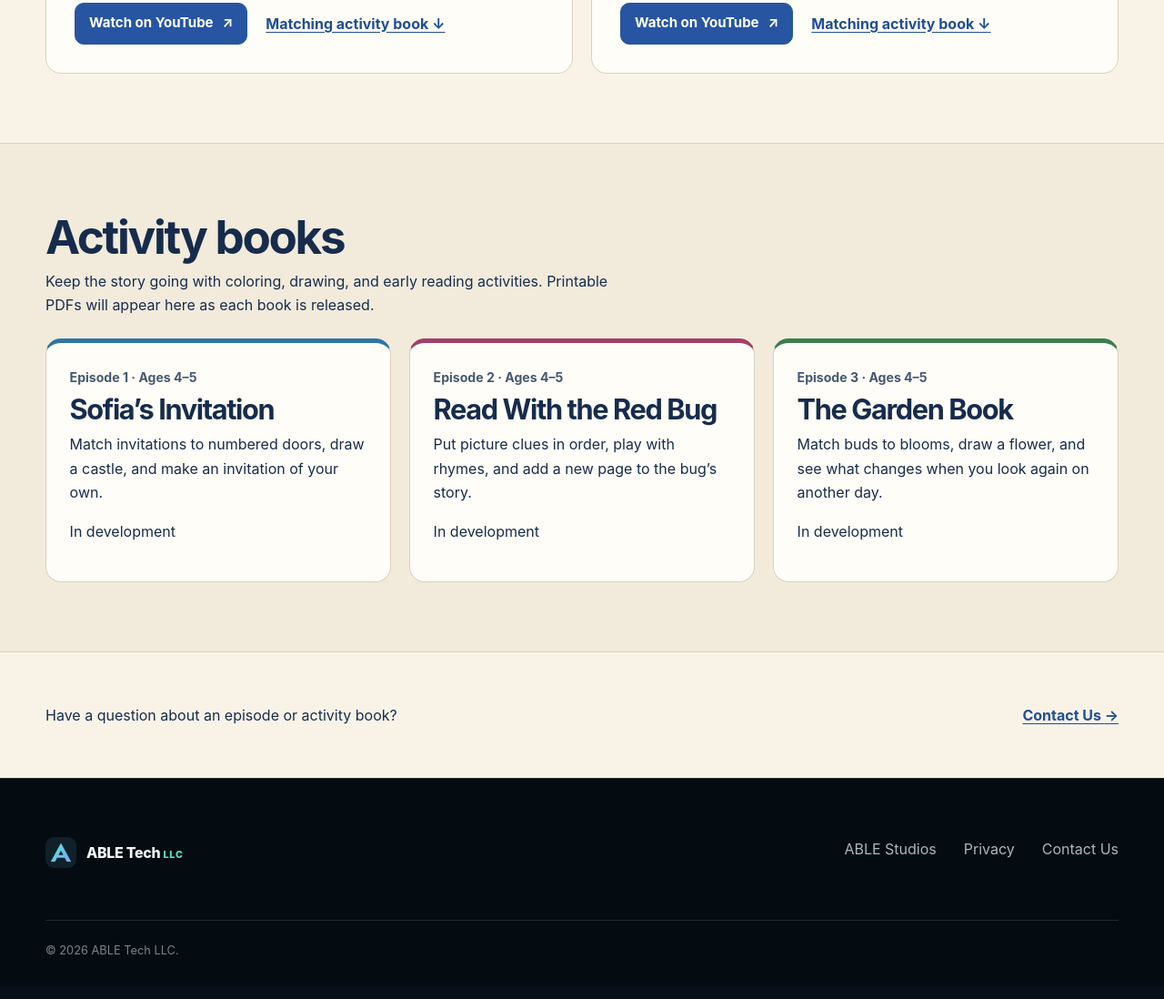
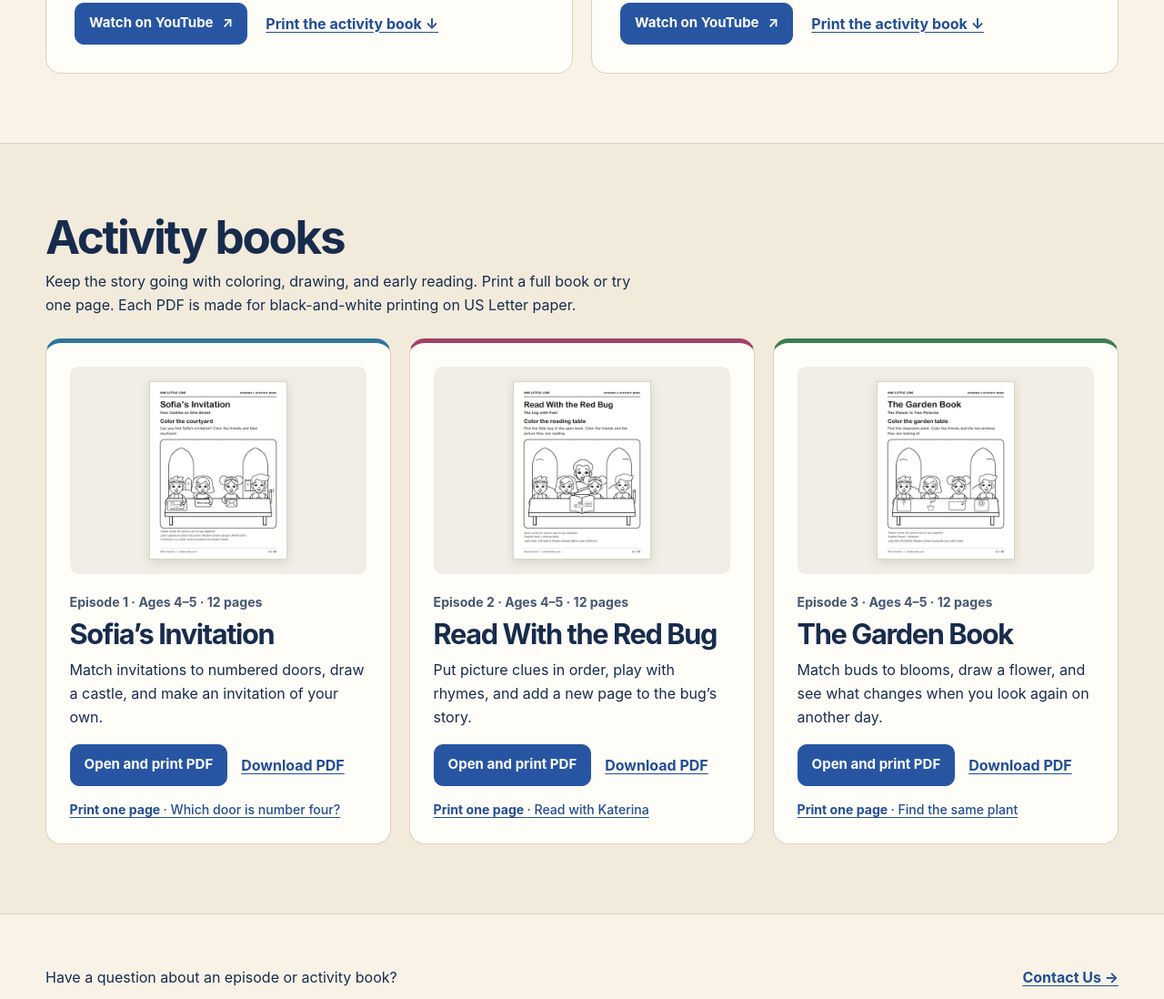
Before and after one commit to BrianAlvinTaylor/able-tech-website, a plain HTML site: page studios/one-little-line/index.html in a window 1280 px wide. Shown: the part 1374-2472 px from the top of the page at 91% size. Drawn offline with Linux system fonts and the light colour scheme.

Commit message:
Publish the activity book print and download links

```diff
--- a/studios/one-little-line/index.html
+++ b/studios/one-little-line/index.html
@@ -42,7 +42,7 @@
             <p>Join Niko, Katerina, Sofia, and Dimitris in a world inspired by Greece. In each short animated story, children draw a picture step by step, read one little line aloud, and learn words in English, Latin, and Modern Greek.</p>
             <div class="studio-actions">
               <a class="studio-button" href="#episodes">Watch episodes <span aria-hidden="true">↓</span></a>
-              <a class="studio-button studio-button-outline" href="#activity-books">Activity books <span aria-hidden="true">↓</span></a>
+              <a class="studio-button studio-button-outline" href="#activity-books">Print activity books <span aria-hidden="true">↓</span></a>
             </div>
           </div>
           <img class="series-hero-image" src="../assets/cast-at-the-table.webp" alt="Katerina, Sofia, Dimitris, and Niko show their drawings together" width="1200" height="675" fetchpriority="high">
@@ -64,7 +64,7 @@
             <p>Draw a castle and help Sofia use an address to find the right door on Olive Lane.</p>
             <div class="studio-actions">
               <a class="studio-button" href="https://www.youtube.com/watch?v=7IvpIEPmskY" aria-label="Watch Four Castles on One Street on YouTube">Watch on YouTube <span aria-hidden="true">↗</span></a>
-              <a class="studio-link" href="#sofias-invitation">Matching activity book <span aria-hidden="true">↓</span></a>
+              <a class="studio-link" href="#sofias-invitation">Print the activity book <span aria-hidden="true">↓</span></a>
             </div>
           </div>
         </article>
@@ -76,7 +76,7 @@
             <p>Read the clues, find out what the red bug is sitting on, and draw a book for a new ending.</p>
             <div class="studio-actions">
               <a class="studio-button" href="https://www.youtube.com/watch?v=rT4VCp7CnNA" aria-label="Watch The Log with Feet on YouTube">Watch on YouTube <span aria-hidden="true">↗</span></a>
-              <a class="studio-link" href="#read-with-the-red-bug">Matching activity book <span aria-hidden="true">↓</span></a>
+              <a class="studio-link" href="#read-with-the-red-bug">Print the activity book <span aria-hidden="true">↓</span></a>
             </div>
           </div>
         </article>
@@ -88,27 +88,48 @@
         <div class="studio-section-heading">
           <div>
             <h2 id="activity-books-title">Activity books</h2>
-            <p>Keep the story going with coloring, drawing, and early reading activities. Printable PDFs will appear here as each book is released.</p>
+            <p>Keep the story going with coloring, drawing, and early reading. Print a full book or try one page. Each PDF is made for black-and-white printing on US Letter paper.</p>
           </div>
         </div>
         <div class="series-book-grid">
           <article class="series-book" id="sofias-invitation">
-            <p class="studio-meta">Episode 1 <span aria-hidden="true">·</span> Ages 4–5</p>
+            <div class="series-book-cover">
+              <img src="books/sofias-invitation-cover.webp" alt="" width="360" height="466" loading="lazy">
+            </div>
+            <p class="studio-meta">Episode 1 <span aria-hidden="true">·</span> Ages 4–5 <span aria-hidden="true">·</span> 12 pages</p>
             <h3>Sofia’s Invitation</h3>
             <p>Match invitations to numbered doors, draw a castle, and make an invitation of your own.</p>
-            <p class="series-book-status">In development</p>
+            <div class="series-book-actions">
+              <a class="studio-button" href="books/sofias-invitation.pdf" aria-label="Open and print Sofia’s Invitation PDF">Open and print PDF</a>
+              <a class="studio-link" href="books/sofias-invitation.pdf" download aria-label="Download Sofia’s Invitation PDF">Download PDF</a>
+            </div>
+            <a class="studio-link series-book-sample" href="books/sofias-invitation-sample.pdf" aria-label="Print page 8 of Sofia’s Invitation. Which door is number four?">Print one page <span>· Which door is number four?</span></a>
           </article>
           <article class="series-book" id="read-with-the-red-bug">
-            <p class="studio-meta">Episode 2 <span aria-hidden="true">·</span> Ages 4–5</p>
+            <div class="series-book-cover">
+              <img src="books/read-with-the-red-bug-cover.webp" alt="" width="360" height="466" loading="lazy">
+            </div>
+            <p class="studio-meta">Episode 2 <span aria-hidden="true">·</span> Ages 4–5 <span aria-hidden="true">·</span> 12 pages</p>
             <h3>Read With the Red Bug</h3>
             <p>Put picture clues in order, play with rhymes, and add a new page to the bug’s story.</p>
-            <p class="series-book-status">In development</p>
+            <div class="series-book-actions">
+              <a class="studio-button" href="books/read-with-the-red-bug.pdf" aria-label="Open and print Read With the Red Bug PDF">Open and print PDF</a>
+              <a class="studio-link" href="books/read-with-the-red-bug.pdf" download aria-label="Download Read With the Red Bug PDF">Download PDF</a>
+            </div>
+            <a class="studio-link series-book-sample" href="books/read-with-the-red-bug-sample.pdf" aria-label="Print page 4 of Read With the Red Bug. Read with Katerina">Print one page <span>· Read with Katerina</span></a>
           </article>
           <article class="series-book" id="the-garden-book">
-            <p class="studio-meta">Episode 3 <span aria-hidden="true">·</span> Ages 4–5</p>
+            <div class="series-book-cover">
+              <img src="books/the-garden-book-cover.webp" alt="" width="360" height="466" loading="lazy">
+            </div>
+            <p class="studio-meta">Episode 3 <span aria-hidden="true">·</span> Ages 4–5 <span aria-hidden="true">·</span> 12 pages</p>
             <h3>The Garden Book</h3>
             <p>Match buds to blooms, draw a flower, and see what changes when you look again on another day.</p>
-            <p class="series-book-status">In development</p>
+            <div class="series-book-actions">
+              <a class="studio-button" href="books/the-garden-book.pdf" aria-label="Open and print The Garden Book PDF">Open and print PDF</a>
+              <a class="studio-link" href="books/the-garden-book.pdf" download aria-label="Download The Garden Book PDF">Download PDF</a>
+            </div>
+            <a class="studio-link series-book-sample" href="books/the-garden-book-sample.pdf" aria-label="Print page 3 of The Garden Book. Find the same plant">Print one page <span>· Find the same plant</span></a>
           </article>
         </div>
       </div>
```
